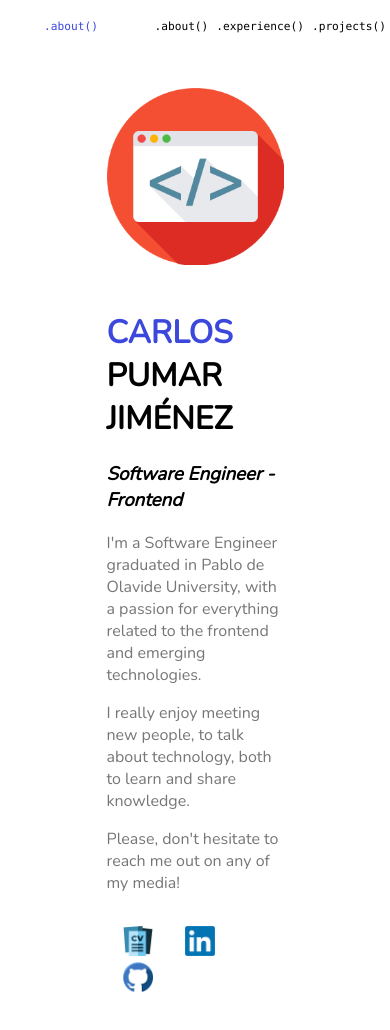
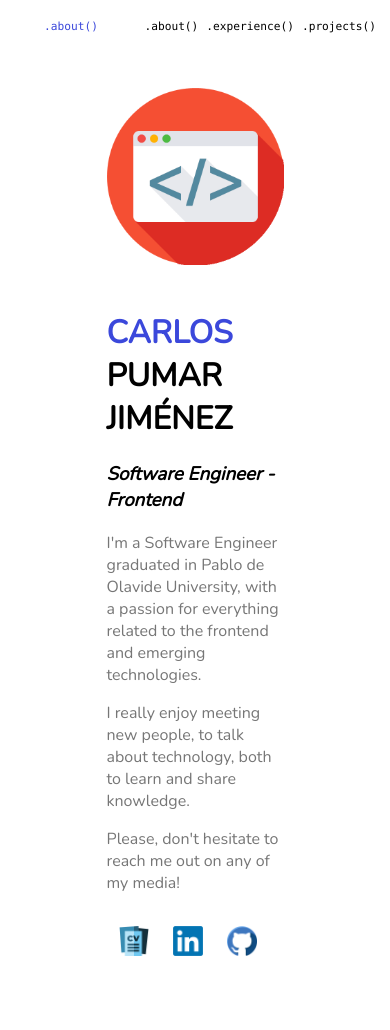
Before and after one commit to CarlosPumar/PersonalWeb, a Next.js app: page /about in a window 390 px wide. Shown: the top 1030 px of the page. Built offline with nearby package versions, Linux system fonts and the light colour scheme.

Commit message:
style fix

```diff
--- a/CommonComponets/Nav/Nav.js
+++ b/CommonComponets/Nav/Nav.js
@@ -17,7 +17,7 @@ export default function Nav() {
           <li className={styles.currentPage}>
             <a>{page}</a>
           </li>
-          <li className={styles.link}>
+          <li className={styles.linkLast}>
             <Link href="/projects">
               <a>.projects()</a>
             </Link>
--- a/CommonComponets/Nav/Nav.module.css
+++ b/CommonComponets/Nav/Nav.module.css
@@ -13,7 +13,8 @@
   color: #3b48db;
 }
 
-.link {
+.link,
+.linkLast {
   float: right;
   color: black;
 }
@@ -29,4 +30,7 @@
     font-size: 0.7rem;
     padding: 0.25rem;
   }
+  .linkLast {
+    margin-right: 10px;
+  }
 }
--- a/Components/AboutBody/AboutBody.module.css
+++ b/Components/AboutBody/AboutBody.module.css
@@ -27,6 +27,6 @@
 
 @media (max-width: 550px) {
   .link {
-    padding: 0 1rem;
+    padding: 0 0.75rem;
   }
 }
```
